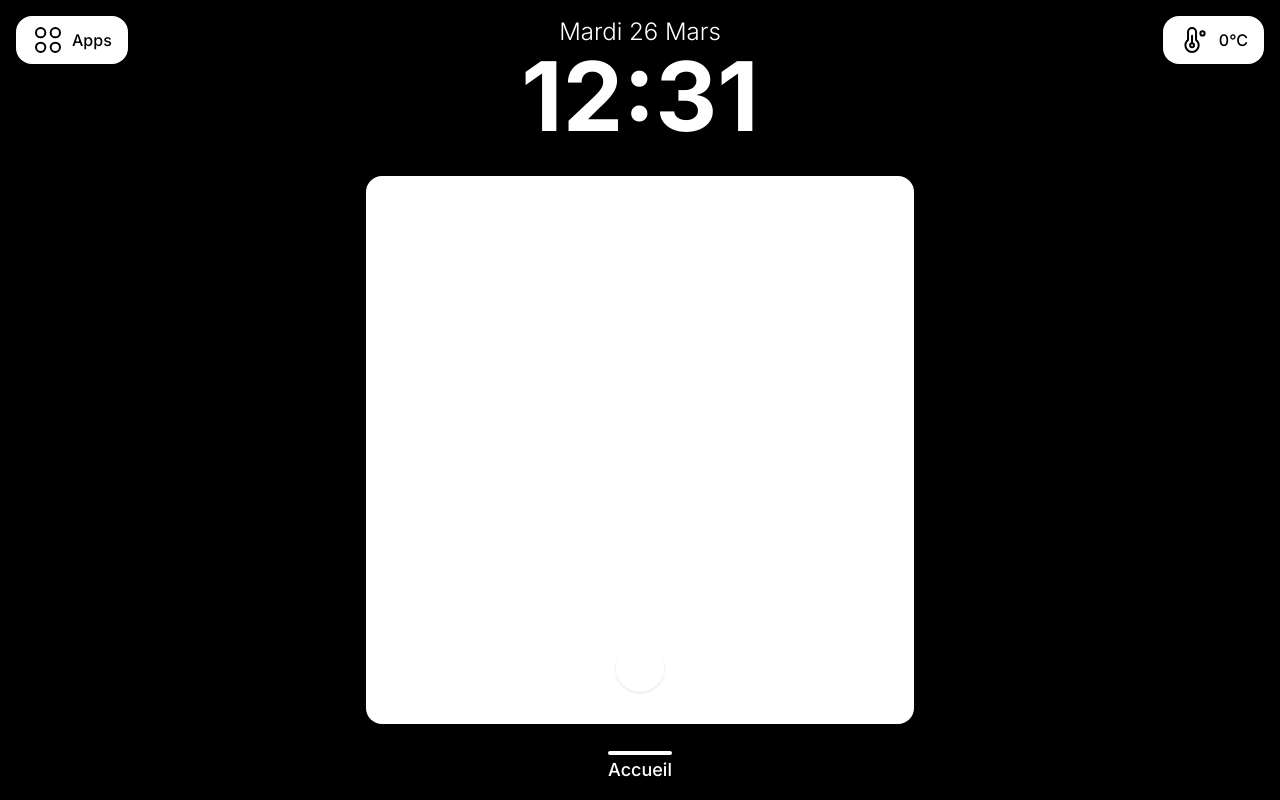
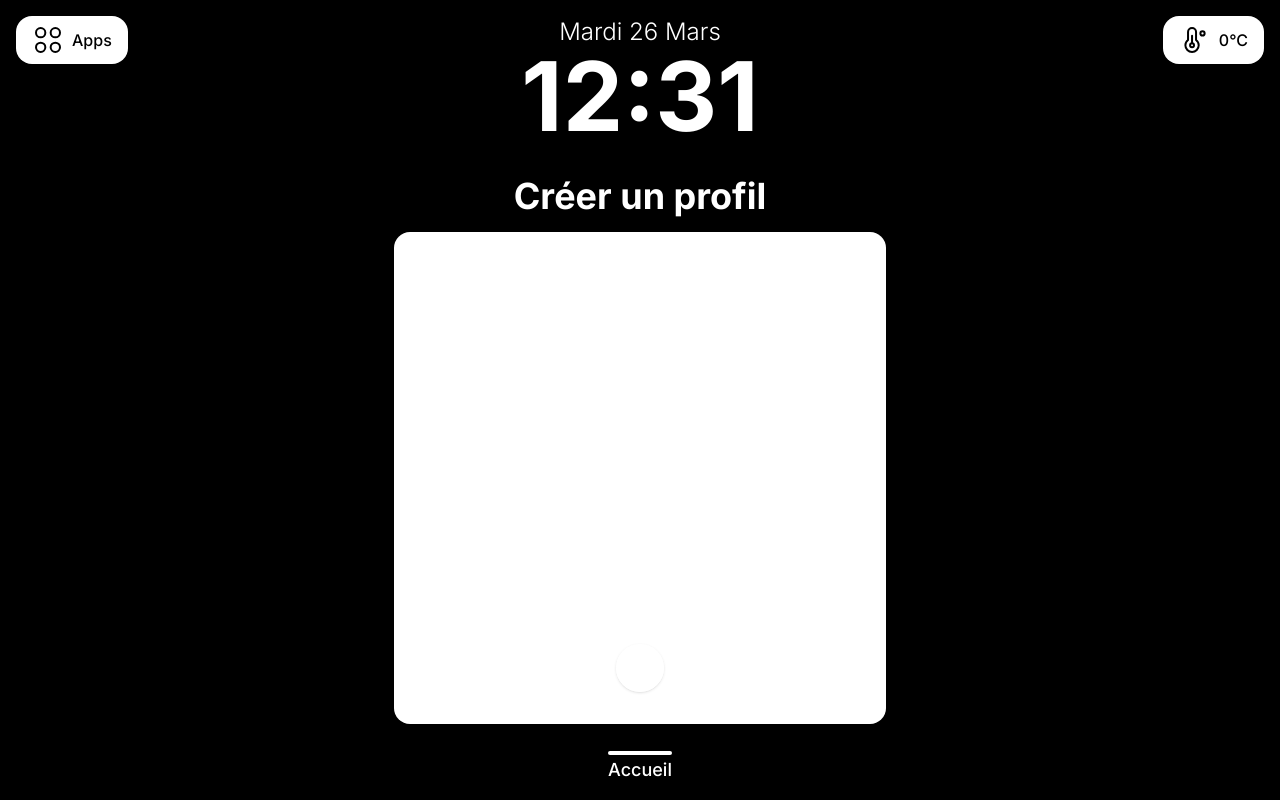
Before and after one commit to Kinected/Front, a Next.js app in the folder kinected/: page /camera in a window 1280 px wide. Built offline with nearby package versions, Linux system fonts and the light colour scheme; no server answers.

Commit message:
create-new-user

```diff
--- a/kinected/src/app/camera/page.tsx
+++ b/kinected/src/app/camera/page.tsx
@@ -9,11 +9,26 @@ export default function WebcamCapture() {
         if (webcamRef.current) {
             const imageSrc = webcamRef.current.getScreenshot();
             console.log(imageSrc);
+            fetch("http://localhost:8000/api/user", {
+                method: "POST",
+                headers: {
+                    "Content-Type": "application/json",
+                },
+                body: JSON.stringify({ image: imageSrc }),
+            })
+                .then((response) => response.json())
+                .then((data) => console.log(data))
+                .catch((error) => {
+                    console.error("Error:", error);
+                });
         }
     }, [webcamRef]);
 
     return (
-        <div className="w-full h-full flex items-center justify-center">
+        <div className="w-full h-full flex flex-col items-center justify-center gap-4">
+            <span className="text-white text-4xl font-bold">
+                Créer un profil
+            </span>
             <div className="flex h-full aspect-square flex-col bg-white rounded-2xl p-4">
                 <div className="relative w-full h-full">
                     <Webcam
@@ -22,7 +37,10 @@ export default function WebcamCapture() {
                         screenshotFormat="image/jpeg"
                         className="absolute object-cover w-full h-full rounded-2xl top-0 left-0"
                     />
-                    <div className="absolute bottom-4 shadow border-solid border-4 border-white left-1/2 -translate-x-1/2 size-12 rounded-full" />
+                    <div
+                        onClick={capture}
+                        className="absolute bottom-4 shadow border-solid border-4 border-white left-1/2 -translate-x-1/2 size-12 rounded-full"
+                    />
                 </div>
             </div>
         </div>
```
